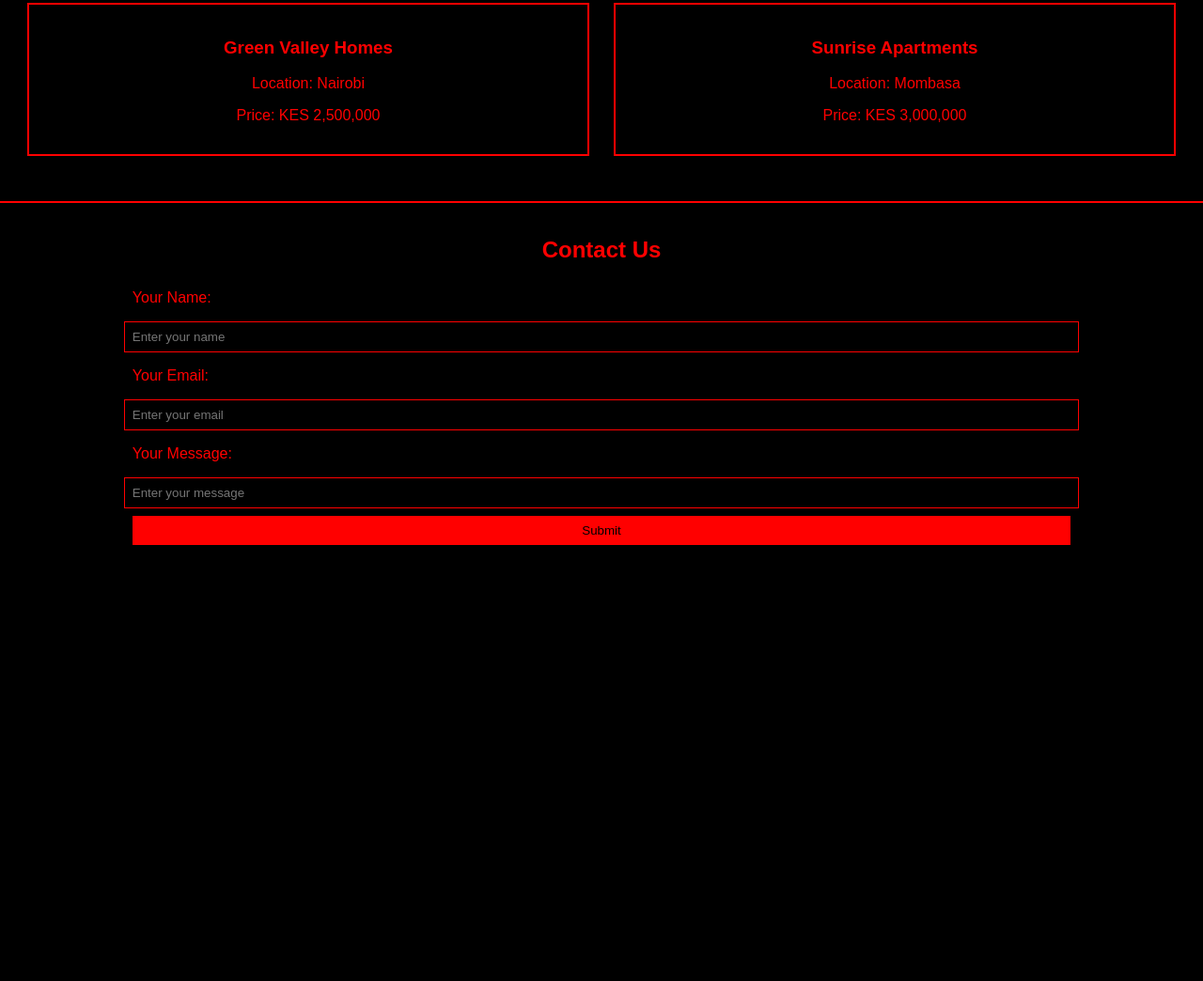
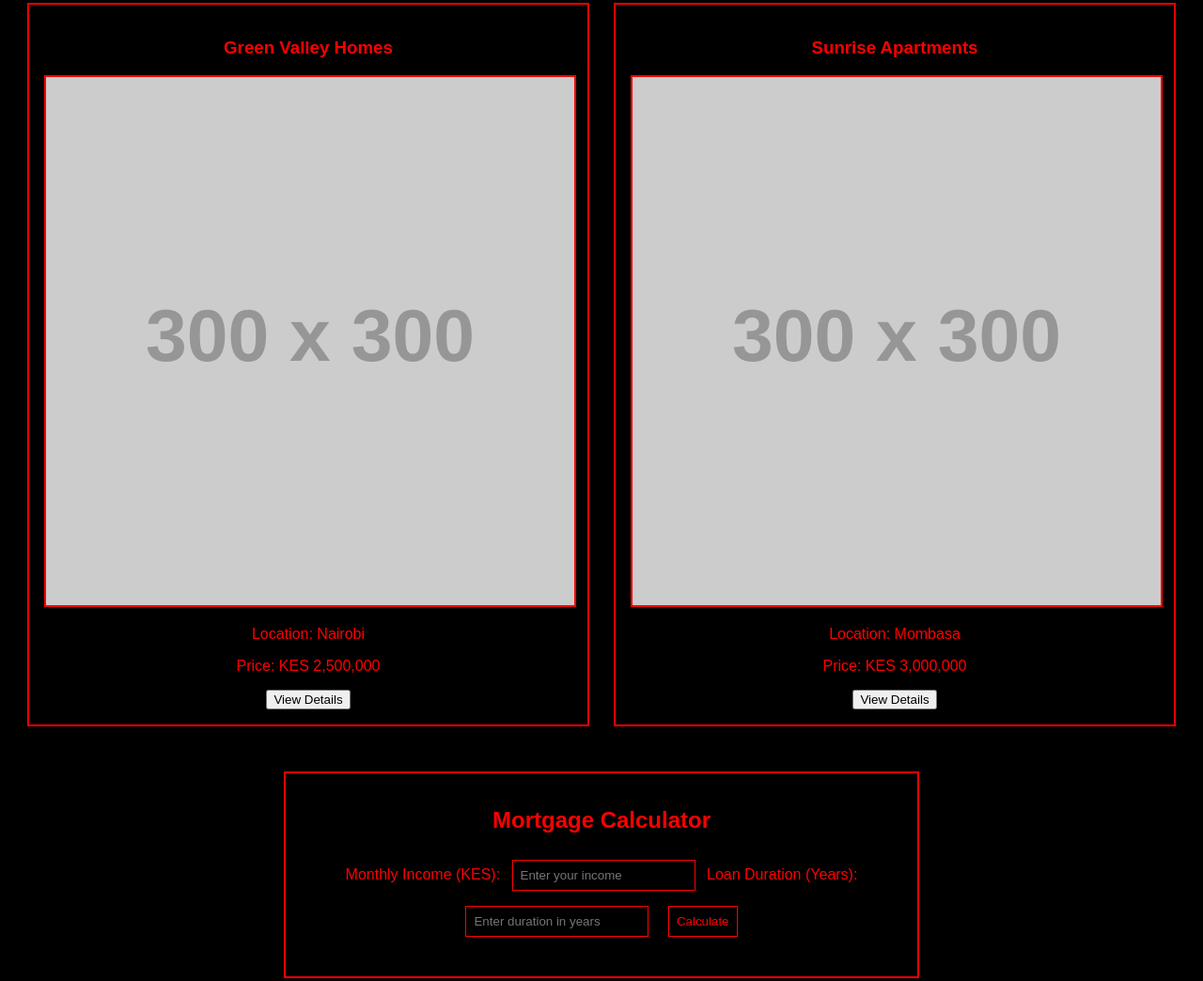
Before and after one commit to Whitney2695/prototype, a plain HTML site: page index.html in a window 1280 px wide. Shown: the part 452-1496 px from the top of the page at 94% size. Before the commit the page ends 1056 px from the top, so only its background shows below. Drawn offline with Linux system fonts and the light colour scheme; placeholder pictures from the web are drawn by us.

Commit message:
change html

```diff
--- a/index.html
+++ b/index.html
@@ -85,6 +85,12 @@
             text-align: center;
         }
 
+        .project img {
+            width: 100%;
+            height: auto;
+            border: 2px solid red;
+        }
+
         .contact-form {
             padding: 1rem;
             margin-top: 2rem;
@@ -117,48 +123,86 @@
             border: none;
             cursor: pointer;
         }
+
+        .calculator {
+            padding: 1rem;
+            background-color: black;
+            color: red;
+            border: 2px solid red;
+            margin: 2rem auto;
+            width: 50%;
+            text-align: center;
+        }
+
+        .calculator input,
+        .calculator button {
+            margin: 0.5rem;
+            padding: 0.5rem;
+            border: 1px solid red;
+            background-color: black;
+            color: red;
+        }
     </style>
 </head>
 <body>
+
+    <!-- Header & Navigation -->
     <header>
         <h1>Affordable Housing Tracker</h1>
         <nav>
             <ul>
-                <li><a href="#">Home</a></li>
-                <li><a href="#">Projects</a></li>
-                <li><a href="#">Calculator</a></li>
-                <li><a href="#">Contact</a></li>
+                <li><a href="#home">Home</a></li>
+                <li><a href="#projects">Projects</a></li>
+                <li><a href="#calculator">Calculator</a></li>
+                <li><a href="#contact">Contact</a></li>
             </ul>
         </nav>
     </header>
 
-    <main>
-        <!-- Hero Section -->
-        <section class="hero">
+    <!-- Home Page (Hero Section) -->
+    <section id="home" class="hero">
         <h1>Welcome to Affordable Housing</h1>
         <p>Your one-stop solution for affordable housing options!</p>
         <button>Explore Projects</button>
     </section>
 
-        <!-- Featured Projects -->
-        <section class="featured-projects">
+    <!-- Featured Projects Section -->
+    <section id="projects" class="featured-projects">
         <h2>Featured Projects</h2>
         <div class="projects">
             <div class="project">
                 <h3>Green Valley Homes</h3>
+                <img src="https://via.placeholder.com/300" alt="Project Image">
                 <p>Location: Nairobi</p>
                 <p>Price: KES 2,500,000</p>
+                <button>View Details</button>
             </div>
             <div class="project">
                 <h3>Sunrise Apartments</h3>
+                <img src="https://via.placeholder.com/300" alt="Project Image">
                 <p>Location: Mombasa</p>
                 <p>Price: KES 3,000,000</p>
+                <button>View Details</button>
             </div>
         </div>
     </section>
 
-        <!-- Contact Form -->
-        <section class="contact-form">
+    <!-- Mortgage Calculator Section -->
+    <section id="calculator" class="calculator">
+        <h2>Mortgage Calculator</h2>
+        <label for="income">Monthly Income (KES):</label>
+        <input type="number" id="income" placeholder="Enter your income">
+
+        <label for="loan-duration">Loan Duration (Years):</label>
+        <input type="number" id="loan-duration" placeholder="Enter duration in years">
+
+        <button onclick="calculateMortgage()">Calculate</button>
+
+        <h3 id="result"></h3>
+    </section>
+
+    <!-- Contact Form Section -->
+    <section id="contact" class="contact-form">
         <h2>Contact Us</h2>
         <form>
             <label for="name">Your Name:</label>
@@ -170,6 +214,20 @@
             <button type="submit">Submit</button>
         </form>
     </section>
-    </main>
+
+    <script>
+        function calculateMortgage() {
+            let income = document.getElementById("income").value;
+            let duration = document.getElementById("loan-duration").value;
+
+            if (income && duration) {
+                let result = (income * 0.3 * duration).toFixed(2);  // Simple calculation for demo
+                document.getElementById("result").innerHTML = `Estimated Loan: KES ${result}`;
+            } else {
+                document.getElementById("result").innerHTML = `Please enter valid values for both fields.`;
+            }
+        }
+    </script>
+
 </body>
 </html>
```
Lines whose indentation alone changed are shown as unchanged.
